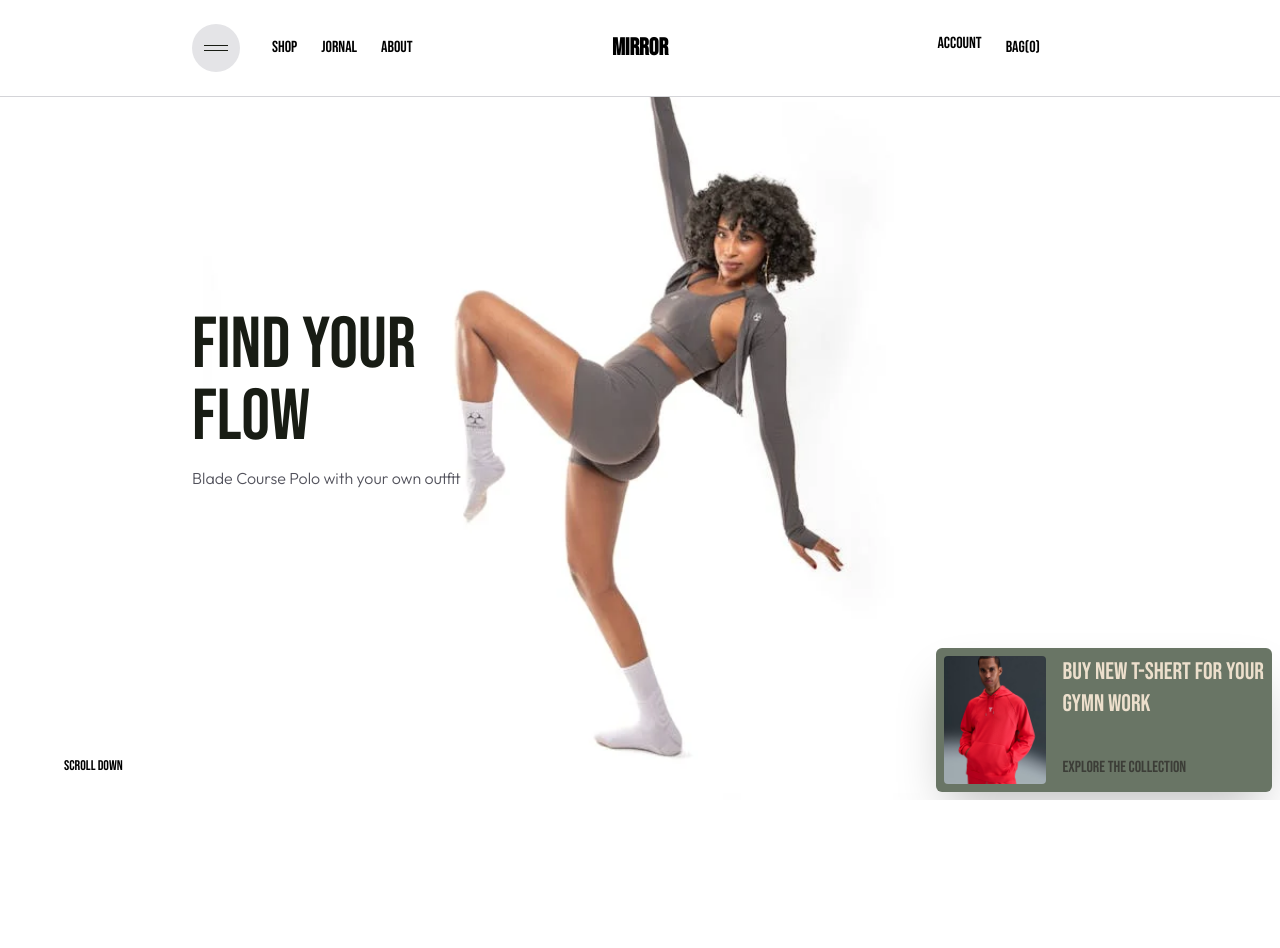
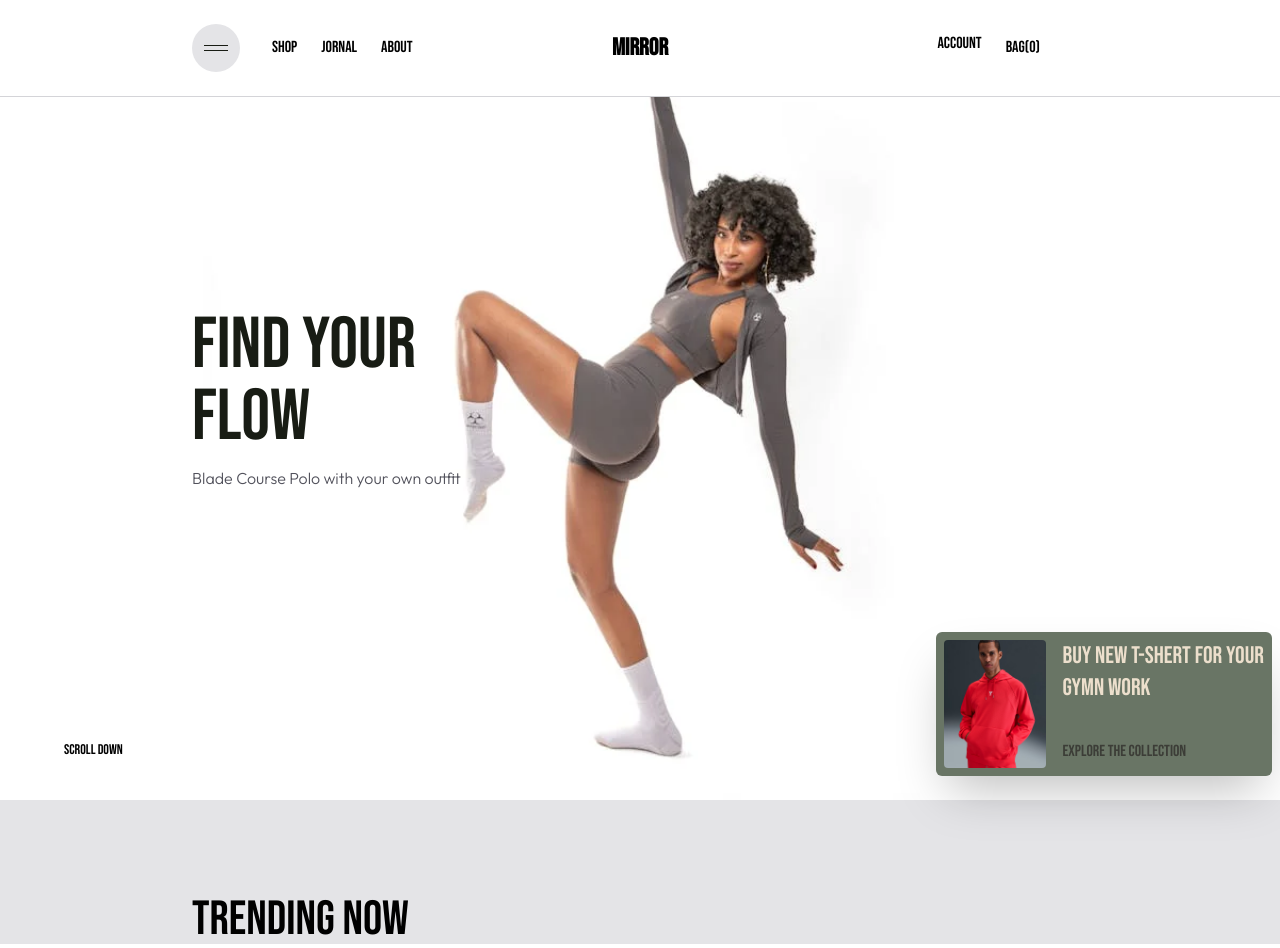
Before and after one commit to elisio-tech/tailwind-ecommerce, a React (Vite) app: page / in a window 1280 px wide. Before the commit the page ends 800 px from the top, so only its background shows below. Built offline with nearby package versions, Linux system fonts and the light colour scheme; some icons are missing.

Commit message:
make slide

```diff
--- a/src/components/Hero.tsx
+++ b/src/components/Hero.tsx
@@ -7,7 +7,7 @@ export default function Hero() {
       <img
         src="/images/hero-3.webp"
         alt="hero"
-        className="absolute inset-0 object-contain w-full h-full shadow-2xl"
+        className="mb-8 absolute inset-0 object-contain w-full h-full "
       />
 
       {/* Conteúdo centralizado */}
@@ -22,7 +22,7 @@ export default function Hero() {
         </div>
       </div>
 
-      <div className="absolute flex justify-between items-end left-0  right-2 bottom-2">
+      <div className="absolute flex justify-between items-end left-0  right-2 bottom-6">
         <span className="text-sm ml-16 pb-4">Scroll down</span>
         <div className="flex gap-4 h-36 p-2 bg-[#697565] rounded-md shadow-2xl">
           <img src="/images/kobe.avif" className="object-cover rounded-sm" />
--- /dev/null
+++ b/src/components/Trand.tsx
@@ -0,0 +1,9 @@
+export default function Trand() {
+  return (
+    <section className="pt-24 bg-zinc-200">
+      <div className="mx-auto max-w-4xl">
+        <h1 className="text-5xl">Trending Now</h1>
+      </div>
+    </section>
+  );
+}
--- a/src/pages/HomePage.tsx
+++ b/src/pages/HomePage.tsx
@@ -1,9 +1,11 @@
 import Hero from "../components/Hero";
+import Trand from "../components/Trand";
 
 export default function HomePage() {
   return (
     <div>
       <Hero />
+      <Trand />
     </div>
   );
 }
```
